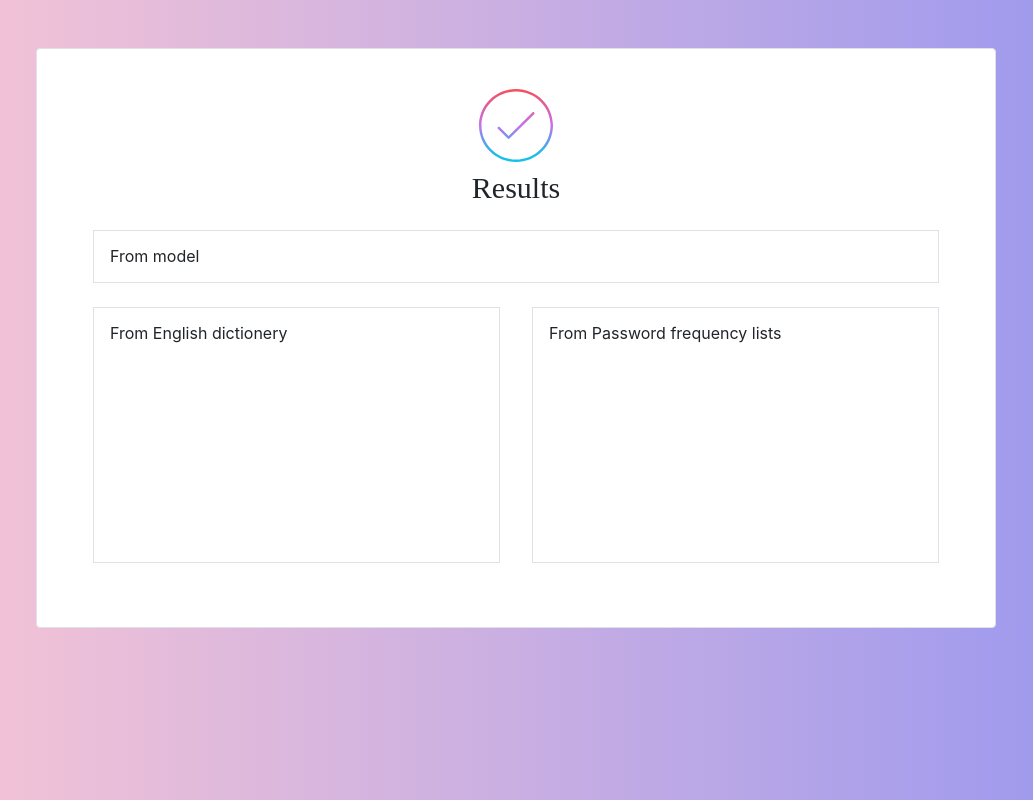
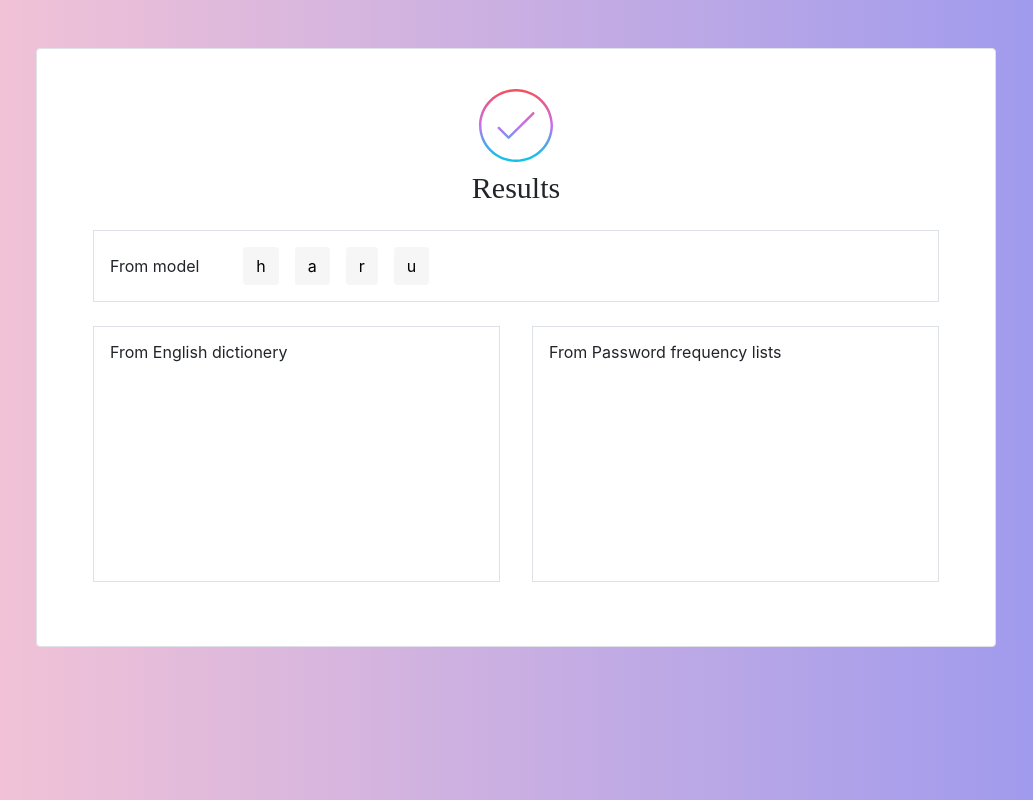
Before and after one commit to zelotype/Predict-secure, a Vue app: page /result in a window 1280 px wide. Shown: the whole page, without its empty margins (124-1157 px from the left). Built offline with nearby package versions, Linux system fonts and the light colour scheme; a web font is replaced by a local one.

Commit message:
Output1 40%

```diff
--- a/src/assets/css/style.css
+++ b/src/assets/css/style.css
@@ -30,3 +30,7 @@ button {
 		#3494e6
 	); /* W3C, IE 10+/ Edge, Firefox 16+, Chrome 26+, Opera 12+, Safari 7+ */
 }
+
+.model-btn {
+	background: #F6F6F6 !important;
+}
--- a/src/components/Home.vue
+++ b/src/components/Home.vue
@@ -3,18 +3,28 @@
     <div class="text-center mt-5">
       <b-card class="inline-block border w-9/12 h-full pb-5">
         <div class="card-body">
-          <img src="../assets/images/keyboard.svg" alt class="mx-auto w-1/5 mt-5" />
+          <img
+            src="../assets/images/keyboard.svg"
+            alt
+            class="mx-auto w-1/5 mt-5"
+          />
           <h1 class="text-center text-5xl head-home">
             Prapawity
             <br />hackerman
           </h1>
           <div class="w-full text-center">
-            <b-form-file accept="image/*" class="w-1/3 mt-4 inline-block text-left"></b-form-file>
+            <b-form-file
+              accept=".m4a"
+              class="w-1/3 mt-4 inline-block text-left"
+              placeholder="Choose a .m4a file"
+            ></b-form-file>
             <br />
             <button
               @click="predict"
               class="inline-block mt-4 w-1/3 bg-blue-500 hover:bg-blue-700 text-white font-bold py-2 px-4 rounded-full"
-            >Predict</button>
+            >
+              Predict
+            </button>
           </div>
         </div>
       </b-card>
@@ -32,5 +42,4 @@ export default {
 };
 </script>
 
-<style>
-</style>
+<style></style>
--- /dev/null
+++ b/src/components/Results/OutputFromModel.vue
@@ -0,0 +1,69 @@
+<template>
+  <div class="px-3">
+    <div class="border text-left p-3 mt-4">
+      <b-row>
+        <b-col cols="2" class="my-auto">
+          <h1>From model</h1>
+        </b-col>
+        <div v-for="(result, index) in results" :key="result">
+          <b-button
+            class="model-btn text-black hover:text-black border-transparent hover:border-gray-300 mx-2"
+            :id="`popover-${index}`"
+            variant="primary"
+            >{{ result.model }}</b-button
+          >
+          <b-popover
+            :target="`popover-${index}`"
+            placement="top"
+            triggers="click"
+          >
+            <div>
+              <b-row>
+                <b-col
+                  v-for="element in result.nearAlp"
+                  :key="element"
+                  cols="2"
+                  class="text-center px-px py-px"
+                >
+                  <b-button
+                    class="model-btn text-black hover:text-black border-transparent hover:border-gray-300"
+                    >{{ element }}</b-button
+                  >
+                </b-col>
+              </b-row>
+            </div>
+          </b-popover>
+        </div>
+      </b-row>
+    </div>
+  </div>
+</template>
+
+<script>
+export default {
+  data() {
+    return {
+      results: [
+        {
+          model: "h",
+          nearAlp: ["g", "t", "y", "u", "j", "m", "n", "b"]
+        },
+        {
+          model: "a",
+          nearAlp: ["q", "w", "s", "x", "z"]
+        },
+        {
+          model: "r",
+          nearAlp: ["e", "t", "g", "f", "d"]
+        },
+        {
+          model: "u",
+          nearAlp: ["y", "i", "k", "j", "h"]
+        }
+      ]
+    };
+  }
+};
+</script>
+
+<style></style>
--- a/src/components/Result.vue
+++ b/src/components/Results/Result.vue
@@ -3,13 +3,9 @@
     <div class="text-center mt-5">
       <b-card class="inline-block border w-9/12 h-full pb-4">
         <div class="card-body">
-          <img src="../assets/images/check.svg" alt class="mx-auto w-1/12" />
+          <img src="../../assets/images/check.svg" alt class="mx-auto w-1/12" />
           <h1 class="text-3xl mt-2 head-home">Results</h1>
-          <div class="px-3">
-            <div class="border text-left p-3 mt-4">
-                <h1>From model</h1>
-            </div>
-          </div>
+          <output1/>
           <div class="flex flex-wrap mx-auto">
             <div class="mt-4 w-1/2 px-3">
                 <div class="w-full border text-left p-3 h-64 overflow-y-auto">
@@ -29,7 +25,12 @@
 </template>
 
 <script>
-export default {};
+import output1 from "./OutputFromModel"
+export default {
+  components: {
+    output1
+  }
+};
 </script>
 
 <style>
--- a/src/router.js
+++ b/src/router.js
@@ -21,7 +21,7 @@ export default new Router({
         },
         {
 			path: "/result",
-			component: () => import("./components/Result.vue")
+			component: () => import("./components/Results/Result.vue")
 		}
 	]
 });
```
